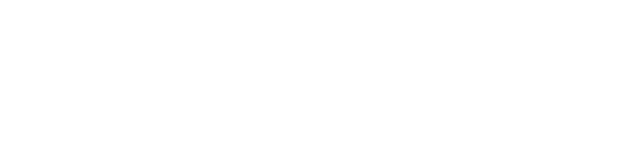
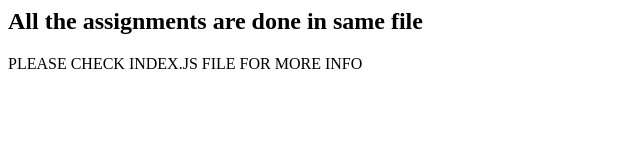
Before and after one commit to Aniket1118/Dec24, a plain HTML site: page index.html in a window 1280 px wide. Shown: the whole page, without its empty margins (0-640 px from the left). Drawn offline with Linux system fonts and the light colour scheme.

Commit message:
updated my file

```diff
--- a/index.html
+++ b/index.html
@@ -1,5 +1,9 @@
 <html>
   <body>
+      <section>
+   <h2>All the assignments are done in same file </h2>
+    <p> PLEASE CHECK INDEX.JS FILE FOR MORE INFO</p>
+  </section>
     <script src="class.js"></script>
   </body>
 </html>
```
